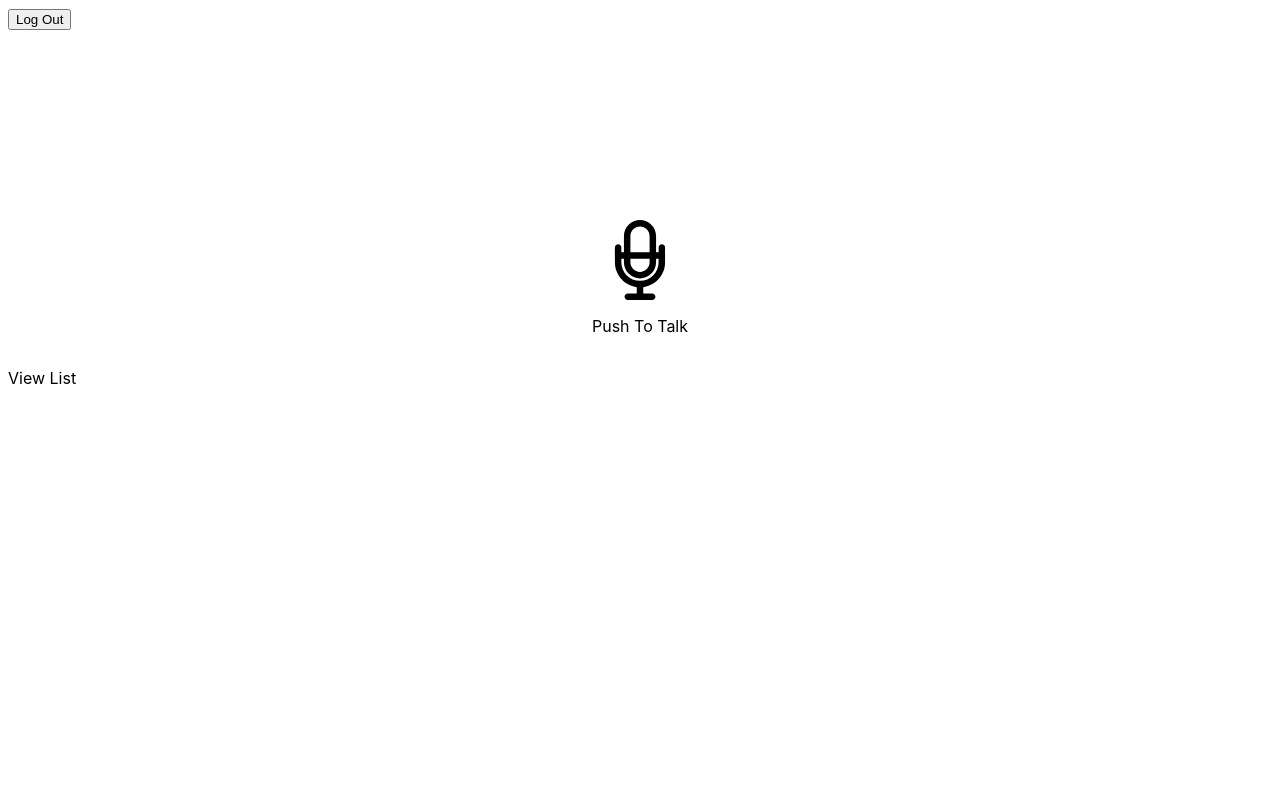
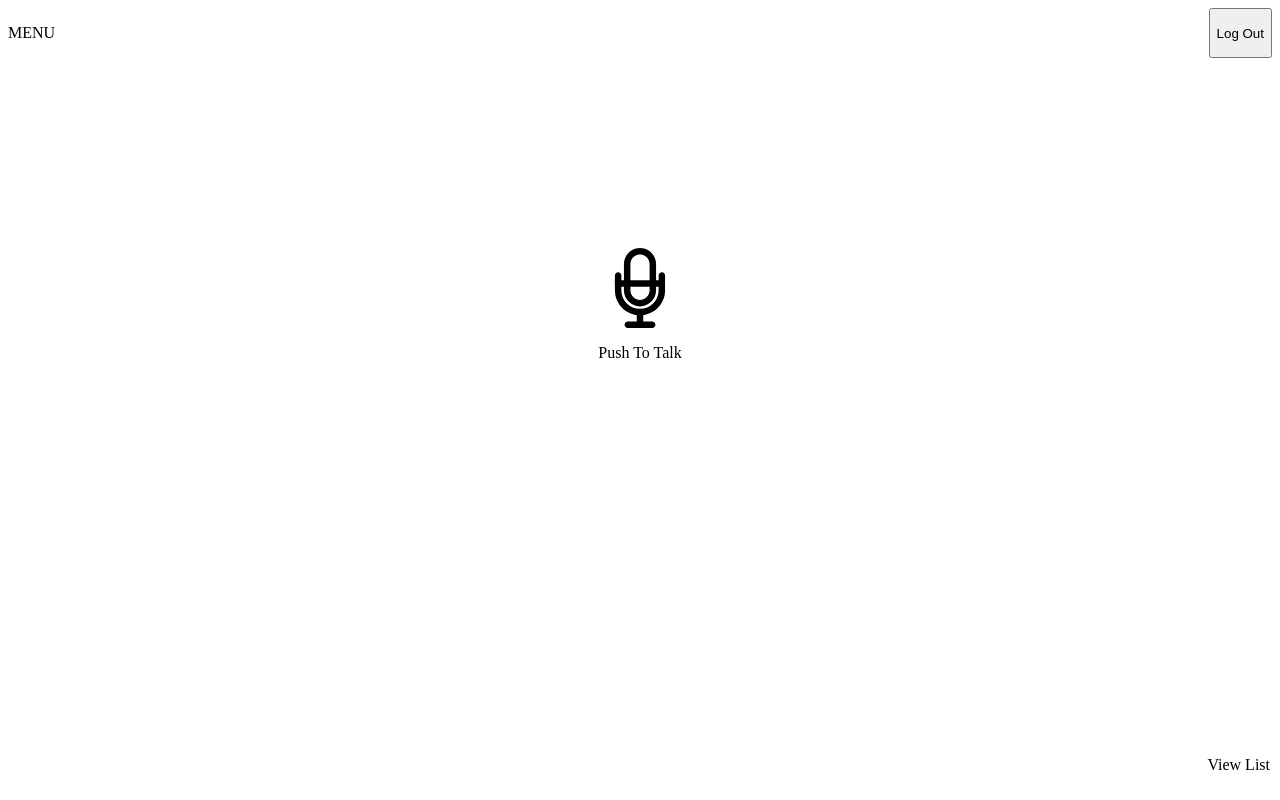
Before and after one commit to LuisDev99/Lumik, a React (Create React App) app: page / in a window 1280 px wide. Built offline with nearby package versions, Linux system fonts and the light colour scheme.

Commit message:
Implementado la navegacion de la pagina

```diff
--- /dev/null
+++ b/src/components/Navbar.tsx
@@ -0,0 +1,20 @@
+import React from "react";
+import { useHistory } from "react-router-dom";
+
+function Navbar() {
+  const history = useHistory();
+  const handleLogOut = () => history.push("/login");
+
+  return (
+    <nav className='navbar'>
+      <div>
+        <p>MENU</p>
+      </div>
+      <button className='navbar-logout' onClick={handleLogOut}>
+        Log Out
+      </button>
+    </nav>
+  );
+}
+
+export default Navbar;
--- a/src/index.css
+++ b/src/index.css
@@ -1,15 +1,19 @@
-body div {
-  margin: 0;
-  font-family: -apple-system, BlinkMacSystemFont, "Segoe UI", "Roboto", "Oxygen",
-    "Ubuntu", "Cantarell", "Fira Sans", "Droid Sans", "Helvetica Neue",
-    sans-serif;
-  -webkit-font-smoothing: antialiased;
-  -moz-osx-font-smoothing: grayscale;
+footer {
+  position: fixed;
+  bottom: 10px;
+  right: 10px;
 }
 
-code {
-  font-family: source-code-pro, Menlo, Monaco, Consolas, "Courier New",
-    monospace;
+footer p {
+}
+
+.navbar {
+  display: flex;
+  flex-direction: row;
+  justify-content: space-between;
+}
+
+.navbar-logout {
 }
 
 .microphone {
@@ -25,7 +29,7 @@ code {
 }
 
 .microphone-icon:hover {
-  animation: mic--effect infinite 2s linear;
+  animation: mic--effect infinite 1s linear;
 }
 
 @keyframes mic--effect {
@@ -36,7 +40,7 @@ code {
     transform: scale(1.1, 0.9) translateY(0);
   }
   30% {
-    transform: scale(0.9, 1.1) translateY(-50px);
+    transform: scale(0.9, 1.1) translateY(-30px);
   }
   50% {
     transform: scale(1, 1) translateY(0);
--- a/src/index.tsx
+++ b/src/index.tsx
@@ -1,19 +1,21 @@
-import React from 'react';
+import React from "react";
 import ReactDOM from "react-dom";
-import { createBrowserHistory } from "history";
-import { Router, Route, Switch } from "react-router-dom";
+import { BrowserRouter as Router, Route, Switch } from "react-router-dom";
 
+import Login from "./pages/Login";
 import Speaker from "./pages/Speaker";
+import Register from "./pages/Register";
 
-import './index.css';
-
-const hist = createBrowserHistory();
+import "./index.css";
 
 ReactDOM.render(
-  <Router history={hist}>
-      <Switch>
-        <Route path='/' exact component={Speaker} />
-      </Switch>
-    </Router>,
-  document.getElementById('root')
+  <Router>
+    <Switch>
+      <Route path='/' exact component={Speaker} />
+      <Route path='/home' component={Speaker} />
+      <Route path='/login' component={Login} />
+      <Route path='/register' component={Register} />
+    </Switch>
+  </Router>,
+  document.getElementById("root")
 );
--- /dev/null
+++ b/src/pages/Login.tsx
@@ -0,0 +1,25 @@
+import React from "react";
+import { useHistory } from "react-router-dom";
+
+function Login() {
+  const history = useHistory();
+
+  const handleLogin = (e: React.FormEvent<HTMLFormElement>) => {
+    /* TODO: Handle login validation */
+
+    e.preventDefault();
+    history.push("/home");
+  };
+
+  return (
+    <div>
+      <form onSubmit={handleLogin}>
+        <input placeholder='Ingrese el usuario'></input>
+        <input placeholder='Ingrese la contraseña'></input>
+        <button type='submit'>Iniciar sesion</button>
+      </form>
+    </div>
+  );
+}
+
+export default Login;
--- /dev/null
+++ b/src/pages/Register.tsx
@@ -0,0 +1,14 @@
+import React from "react";
+
+function Register() {
+  return (
+    <div>
+      <input placeholder='Ingrese su nombre'></input>
+      <input placeholder='Ingrese su usuario'></input>
+      <input type='password' placeholder='Ingrese una contraseña'></input>
+      <input type='password' placeholder='Repita la contraseña'></input>
+    </div>
+  );
+}
+
+export default Register;
--- a/src/pages/Speaker.tsx
+++ b/src/pages/Speaker.tsx
@@ -1,22 +1,23 @@
-import React from 'react';
+import React from "react";
+import Navbar from "../components/Navbar";
+
 import mic from "../assets/mic.svg";
 
 function SpeakerPage() {
-  return <div>
-    <nav>
-      <button>Log Out</button>
-    </nav>
+  return (
+    <div>
+      <Navbar />
 
-    <div className="microphone">
-      <img src={mic} alt="mic" className="microphone-icon"/>
-      <p>Push To Talk</p>
+      <div className='microphone'>
+        <img src={mic} alt='mic' className='microphone-icon' />
+        <p>Push To Talk</p>
+      </div>
+
+      <footer>
+        <p>View List</p>
+      </footer>
     </div>
-
-    <div>
-      <p>View List</p>
-    </div>
-  </div>;
+  );
 }
 
-
 export default SpeakerPage;
```
Also changed, not shown: public/index.html (+0 -23 lines).
